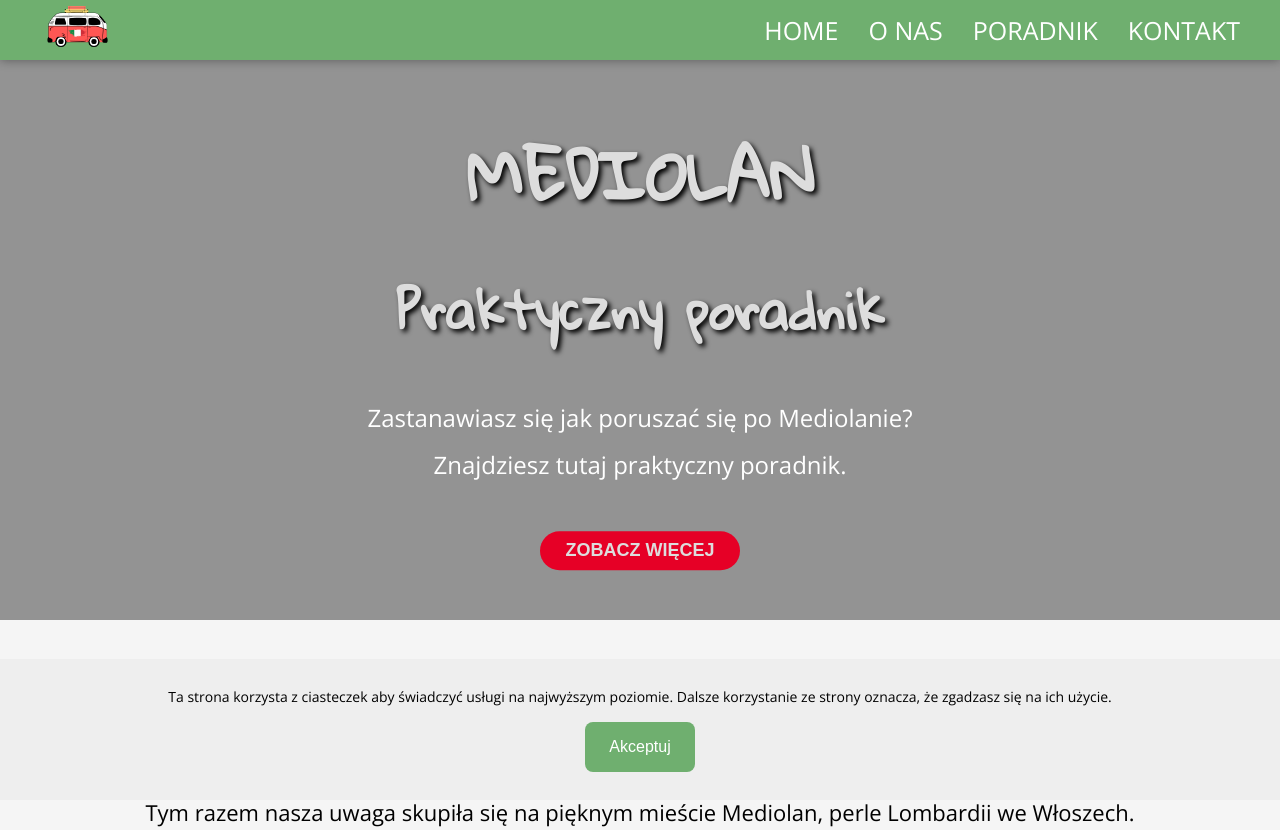
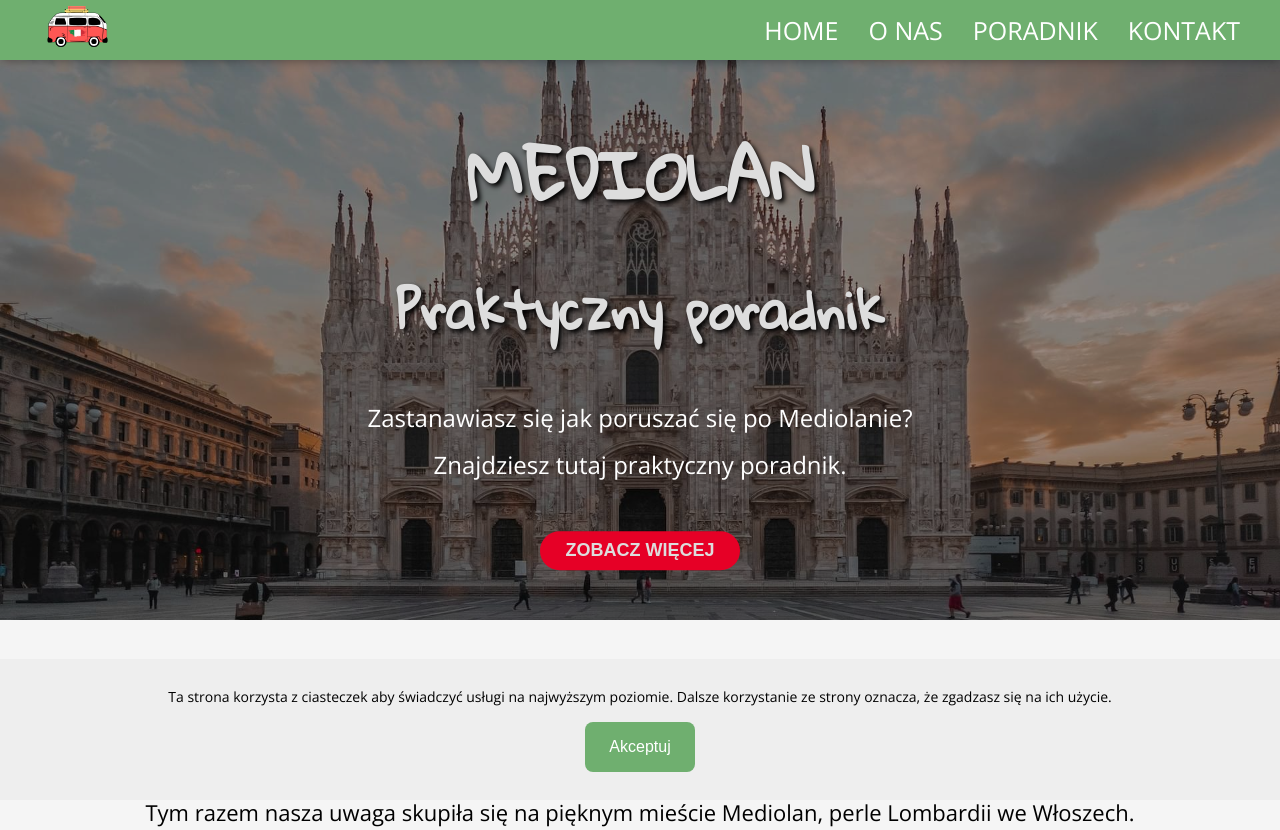
Before and after one commit to ArkadiuszAdamowicz/MediolanPoradnik, a plain HTML site: page index.html in a window 1280 px wide. Shown: the top 830 px of the page. Drawn offline with nearby package versions, Linux system fonts and the light colour scheme; the site is published under a folder, as on GitHub Pages, so addresses that start at the root find nothing.

Commit message:
Portfolio

```diff
--- a/src/sass/style.scss
+++ b/src/sass/style.scss
@@ -187,7 +187,7 @@ nav {
 	position: relative;
 	height: 70vh;
 	width: 100%;
-	background-image: url(/dist/img/Milan_hero_small.jpg);
+	background-image: url(../img/Milan_hero_small.jpg);
 	background-size: cover;
 	background-position: center;
 }
@@ -410,7 +410,6 @@ nav {
 	margin-top: 2em;
 }
 
-
 //FOOTER//
 .footer {
 	width: 100%;
@@ -459,7 +458,6 @@ nav {
 			margin: 1.5em 1.2em;
 			font-size: 2rem;
 		}
-
 	}
 	.img-center {
 		text-align: center;
@@ -470,12 +468,11 @@ nav {
 			max-width: 500px;
 		}
 	}
-
 }
 
 @media (min-width: 768px) {
 	.header {
-		background-image: url(/dist/img/Milan_hero_big.jpg);
+		background-image: url(../img/Milan_hero_big.jpg);
 		background-position: 0 80%;
 	}
 
```
Also changed, not shown: dist/css/style.min.css.
